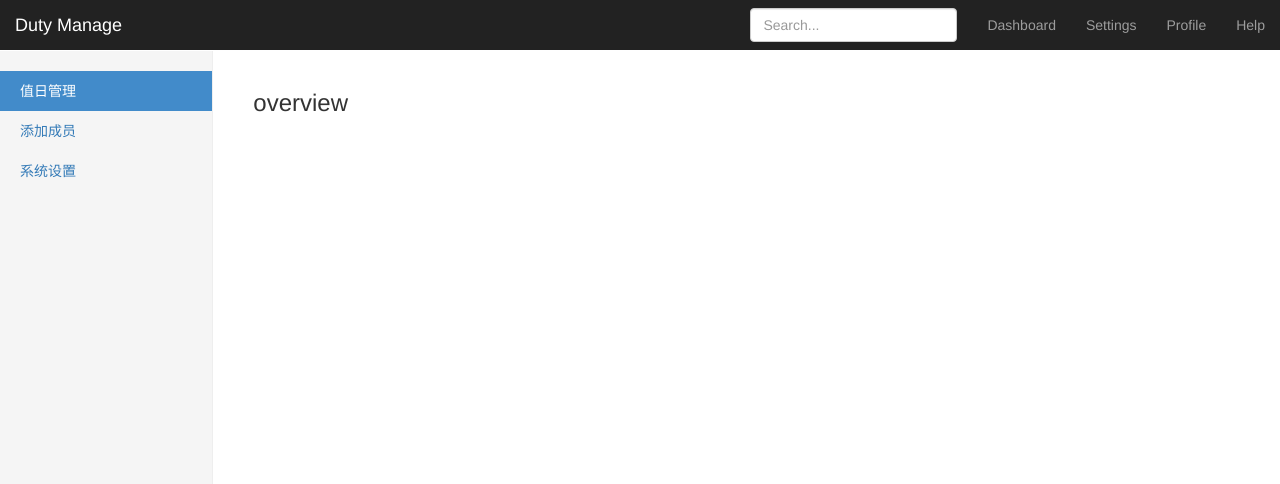
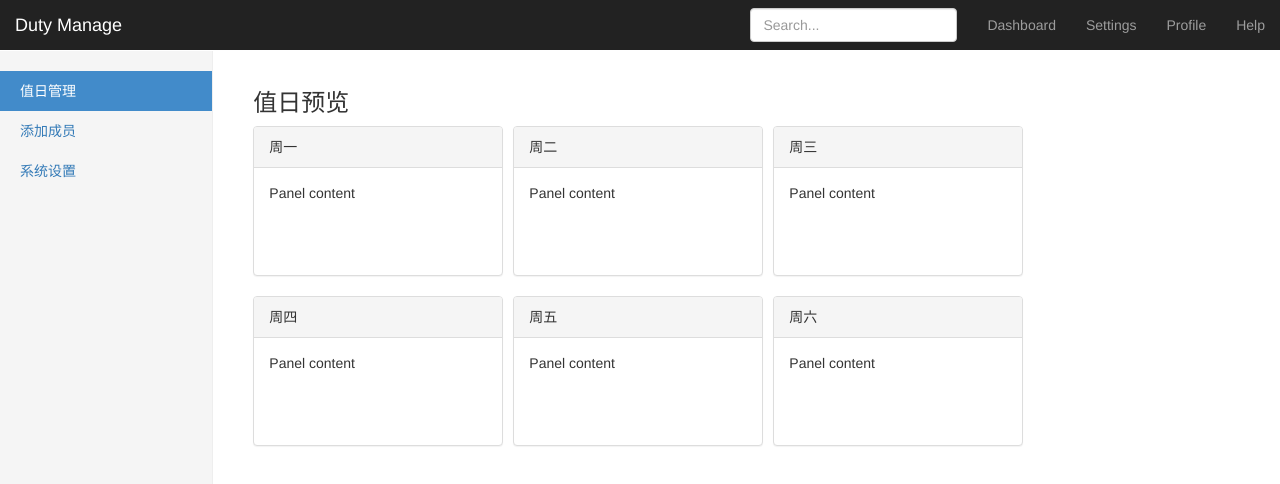
Before and after one commit to lhard66/jgrmDuty, a Vue app: page /#/overview in a window 1280 px wide. Shown: the top 484 px of the page. Built offline with nearby package versions, Linux system fonts and the light colour scheme.

Commit message:
overview complete

```diff
--- a/package.json
+++ b/package.json
@@ -10,6 +10,7 @@
     "lint": "eslint --ext .js,.vue src"
   },
   "dependencies": {
+    "animate.css": "^3.5.2",
     "bootstrap": "^3.3.7",
     "vue": "^2.1.0",
     "vue-router": "^2.1.1"
--- a/src/App.vue
+++ b/src/App.vue
@@ -1,6 +1,8 @@
 <template>
   <div id="app">
-    <router-view></router-view>
+    <transition enter-active-class="animated zoomIn" leave-active-class="animated zoomOut">
+      <router-view></router-view>
+    </transition>
   </div>
 </template>
 
--- a/src/components/Overview.vue
+++ b/src/components/Overview.vue
@@ -1,3 +1,20 @@
 <template>
-  <h3>overview</h3>
+  <div>
+    <h3>值日预览</h3>
+    <div class="panel panel-default" v-for="item in ['一','二','三','四','五','六']">
+      <div class="panel-heading">周{{item}}</div>
+      <div class="panel-body">
+        Panel content
+      </div>
+    </div>
+  </div>
 </template>
+
+<style>
+#app .panel{
+  width: 250px;
+  height: 150px;
+  float: left;
+  margin-right: 10px;
+}
+</style>
--- a/src/main.js
+++ b/src/main.js
@@ -4,6 +4,7 @@ import Vue from 'vue'
 import VueRouter from 'vue-router'
 import App from './App'
 import routerConfig from './router.config.js'
+import '../node_modules/animate.css/animate.css'
 
 Vue.use(VueRouter)
 const router = new VueRouter(routerConfig)
```
